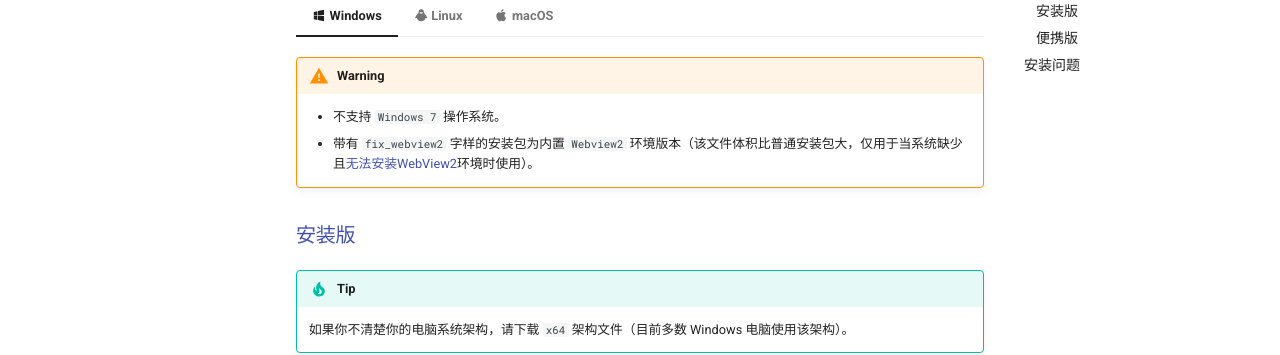
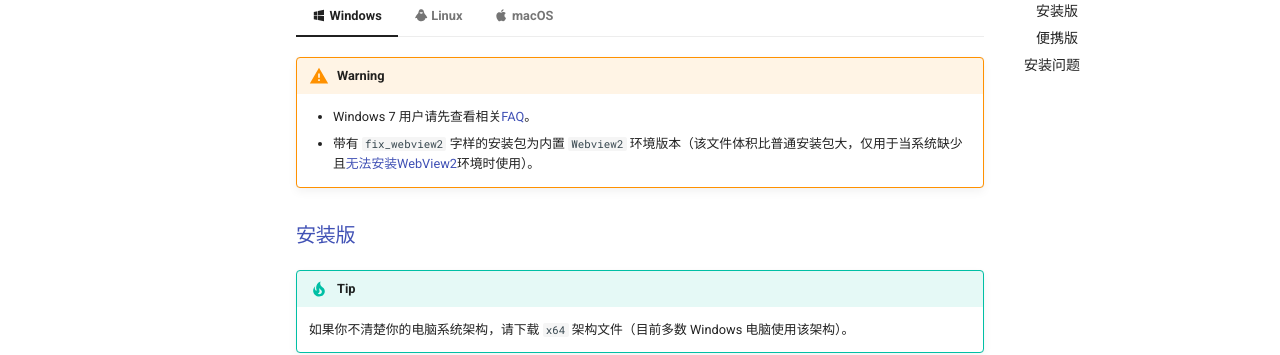
Before and after one commit to clash-verge-rev/clash-verge-rev.github.io, an MkDocs documentation site: the page built from docs/install.md, in a window 1280 px wide and 900 px high, scrolled down 430 px. Shown: the part 151-506 px from the top of the window. Built offline with MkDocs 1.6.1 and Material for MkDocs 9.7.7, drawn with Linux system fonts in a browser that asks for light colours; comment, search, counter and statistics services are not loaded.

Commit message:
chore: update link

```diff
--- a/docs/install.md
+++ b/docs/install.md
@@ -13,8 +13,8 @@
 
     <!-- prettier-ignore -->
     !!! warning
-        - 不支持 `Windows 7` 操作系统。
-        - 带有 `fix_webview2` 字样的安装包为内置 `Webview2` 环境版本（该文件体积比普通安装包大，仅用于当系统缺少且[无法安装WebView2](./faq/install.md#_1)环境时使用）。
+        - Windows 7 用户请先查看相关[FAQ](./faq/windows.html#windows-7)。
+        - 带有 `fix_webview2` 字样的安装包为内置 `Webview2` 环境版本（该文件体积比普通安装包大，仅用于当系统缺少且[无法安装WebView2](./faq/windows.html#webview2)环境时使用）。
 
     ### 安装版
     <!-- prettier-ignore -->
```
